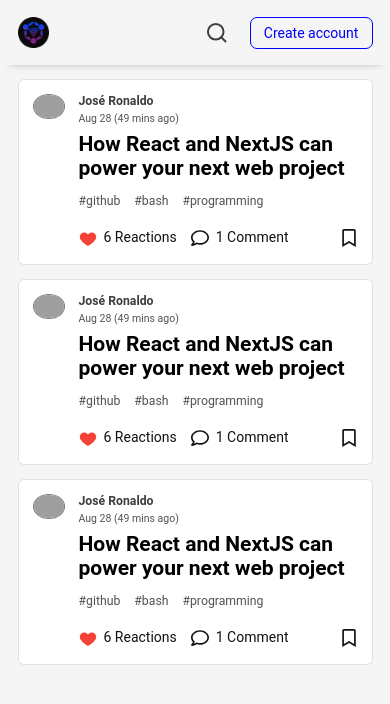
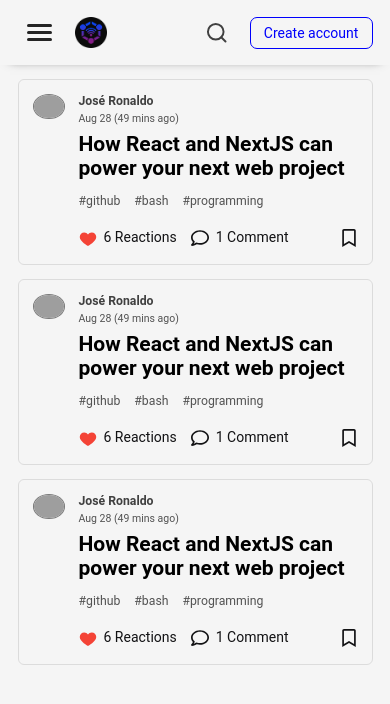
Before and after one commit to Dev-JoseRonaldo/union-group-treinamento, a React (Vite) app: page /challenge in a window 390 px wide. Shown: the top 704 px of the page. Built offline with nearby package versions, Linux system fonts and the light colour scheme; grey boxes are pictures that could not be loaded.

Commit message:
:recycle: refactor: Passando cores para variáveis css

```diff
--- a/src/components/Challenge/Header/index.tsx
+++ b/src/components/Challenge/Header/index.tsx
@@ -5,6 +5,8 @@
 import { RiNotification3Line } from 'react-icons/ri'
 
 import logoImg from '../../../assets/logo.png'
+import { FaBars } from 'react-icons/fa'
+import { MenuToggle } from '../MenuToggle'
 
 export const Header = () => {
   const [isLogged, setIsLogged] = useState(false);
@@ -19,6 +21,7 @@
     <header className={styles.header}>
         <div className={styles.contentHeader}>
           <div className={styles.headerLeftBox}>
+            <MenuToggle />
             <img src={logoImg} alt="logo Union Group" />
             <div className={styles.searchBox}>
               <input placeholder='Search...' type="text" />
--- a/src/components/Challenge/Header/styles.module.scss
+++ b/src/components/Challenge/Header/styles.module.scss
@@ -1,11 +1,5 @@
-:root {
-  --text-color: #3e3e3e;
-  --button-color: #0000fc;
-  --hover-bg-color: #e1e1f0;
-}
-
 .header {
-  color: var(--text-color);
+  color: var(--gray-700);
   box-shadow: 0 5px 10px -10px rgba(0,0,0,0.7);
   margin-bottom: 1rem;
 }
@@ -26,6 +20,10 @@
   justify-content: center;
   gap: 2rem;
 
+  @media (max-width: 860px) {
+    gap: 1rem;
+  }
+
   img {
     width: 2.25rem;
   }
@@ -42,7 +40,7 @@
     input {
       width: 420px;
       background: transparent;
-      border: 1px solid var(--text-color);
+      border: 1px solid var(--gray-700);
       border-right: 0;
       border-radius: 5px 0 0 5px;
       padding: 0.5rem;
@@ -52,7 +50,7 @@
     button {
       background: transparent;
       padding: 0.2rem;
-      border: 1px solid var(--text-color);
+      border: 1px solid var(--gray-700);
       border-left: 0;
       border-radius: 0 5px 5px 0;
     }
@@ -93,7 +91,7 @@
 
     &:hover{
       background-color: var(--button-color);
-      color: #ffffff;
+      color: var(--white);
     }
 
     @media (max-width: 860px) {
@@ -115,8 +113,10 @@
     padding: 0.5rem;
     border-radius: 6px;
 
+    transition: all 0.15s;
+
     &:hover {
-      background-color: var(--hover-bg-color);
+      background: var(--hover-bg-color);
       color: var(--button-color);
     }
 
--- a/src/components/Challenge/LeftSidebar/styles.module.scss
+++ b/src/components/Challenge/LeftSidebar/styles.module.scss
@@ -1,8 +1,3 @@
-:root {
-  --hover-bg-color: #e1e1f0;
-  --hover-color: #0000fc;
-}
-
 .container {
   flex: 1;
   max-width: 20%;
@@ -31,7 +26,7 @@
   &__otherBox {
     margin-bottom: 1rem;
     > p {
-      color: #242424;
+      color: var(--gray-800);
       font-size: 1rem;
       font-weight: 700;
       margin: 1.5rem 1rem 0.5rem ;
@@ -50,7 +45,7 @@
       padding: 0.5rem;
       border-radius: 8px;
 
-      color: #404040;
+      color: var(--gray-700);
       font-size: 1.25rem;
 
       &:hover {
--- /dev/null
+++ b/src/components/Challenge/MenuToggle/index.tsx
@@ -0,0 +1,26 @@
+import { useState } from 'react'
+import { LeftSidebar } from '../LeftSidebar'
+import { Post } from '../Post'
+
+import styles from './styles.module.scss'
+
+
+export const MenuToggle = () => {
+  const [menuVisible, setMenuVisible] = useState(false)
+
+  function handleIsMenuMobile() {
+    console.log('clickou')
+    setMenuVisible(()=> !menuVisible)
+    console.log(menuVisible)
+  }
+  return (
+    <div>
+      <div className={styles.menuToggle} onClick={handleIsMenuMobile}>
+        <div className={styles.menuToggle__Item}></div>
+        <div className={styles.menuToggle__Item}></div>
+        <div className={styles.menuToggle__Item}></div>
+      </div>
+      {menuVisible && <LeftSidebar />}
+    </div>
+  )
+}
--- /dev/null
+++ b/src/components/Challenge/MenuToggle/styles.module.scss
@@ -0,0 +1,34 @@
+.menuToggle {
+  display: none;
+  flex-direction: column;
+  align-items: center;
+  justify-content: center;
+  gap: 0.3rem;
+
+  padding: 0.675rem;
+  border-radius: 6px;
+
+  cursor: pointer;
+
+  transition: background 0.15s;
+
+  @media (max-width: 640px) {
+    display: flex;
+  }
+
+  &:hover {
+    background: var(--hover-bg-color);
+
+    .menuToggle__Item  {
+      background: var(--button-color);
+    }
+  }
+
+  .menuToggle__Item {
+    width: 25px;
+    height: 3px;
+    background: var(--gray-800);
+    border-radius: 4px;
+    transition: background 0.15s;
+  }
+}
--- a/src/components/Challenge/Post/styles.module.scss
+++ b/src/components/Challenge/Post/styles.module.scss
@@ -7,7 +7,7 @@
   justify-content: center;
   gap: 1rem;
 
-  background-color: white;
+  background-color: var(--whites);
   padding: 1rem;
 
   border-radius: 6px;
@@ -27,20 +27,20 @@
   flex-direction: column;
 
   > strong {
-    color: #3d3d3d;
+    color: var(--gray-700);
     font-size: 0.875rem;
     font-weight: 700;
     margin-bottom: 4px;
   }
 
   > time {
-    color: #525252;
+    color: var(--gray-600);
     font-size: 0.75rem;
     margin-bottom: 0.5rem;
   }
 
   p {
-    color: black;
+    color: var(--black);
     font-size: 1.5rem;
     font-weight: 700;
     margin-bottom: 1rem;
@@ -52,7 +52,7 @@
     margin-bottom: 1.5rem;
 
     a{
-      color: #525252;
+      color: var(--gray-600);
       font-size: 0.875rem;
     }
   }
--- a/src/components/Header/styles.module.scss
+++ b/src/components/Header/styles.module.scss
@@ -1,6 +1,6 @@
 .header {
-  background-color: #20232A;
-  color: #ffffff;
+  background-color: var(--bakground-gray);
+  color: var(--white);
 
   box-shadow: 0 5px 10px -10px rgba(0,0,0,0.7);
 }
@@ -27,7 +27,7 @@
       transition: color 0.15s;
 
       &:hover {
-        color: #51AFC7;
+        color: var(--hover-bg-color);
       }
     }
   }
--- a/src/styles/global.scss
+++ b/src/styles/global.scss
@@ -6,9 +6,17 @@
 
 :root {
   --white: #ffffff;
+  --black: #000000;
   --background-color: #F5F5F5;
+  --bakground-gray: #20232A;
 
+  --gray-600: #525252;
+  --gray-700: #404040;
+  --gray-800: #242424;
   --gray-900: #121214;
+
+  --button-color: #0000fc;
+  --hover-bg-color: #e1e1f0;
 }
 
 
```
Also changed, not shown: src/pages/Challenge.tsx (line endings or trailing spaces).
